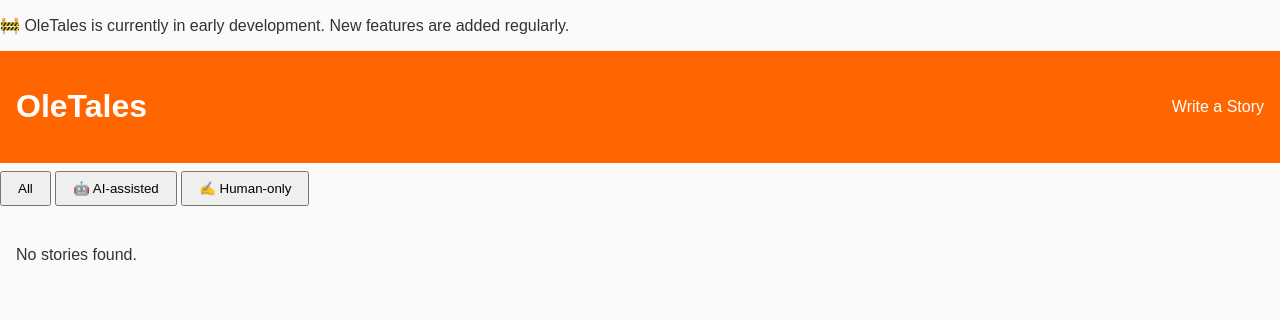
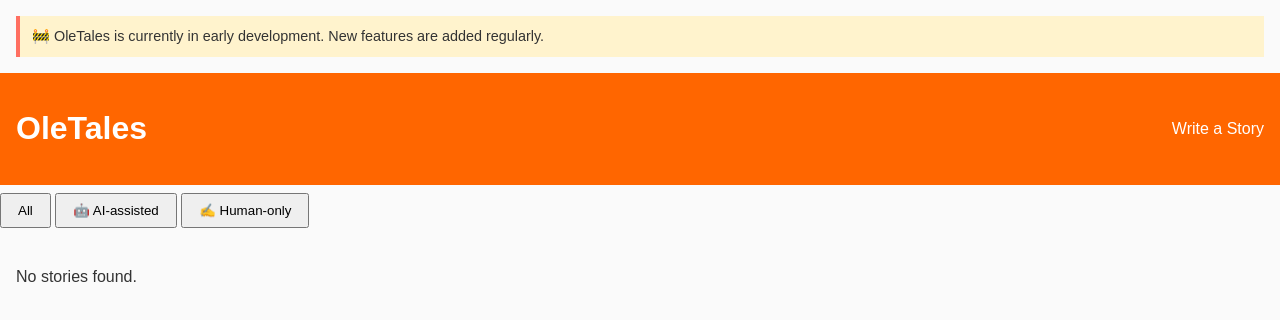
Before and after one commit to NicoleStart/OleTales, a plain HTML site: page index.html in a window 1280 px wide. Drawn offline with Linux system fonts and the light colour scheme.

Commit message:
Update styles.css

```diff
--- a/styles.css
+++ b/styles.css
@@ -41,3 +41,11 @@ button {
   margin: 0.5rem 0;
   cursor: pointer;
 }
+
+.notice {
+  background: #fff3cd;
+  padding: 0.75rem;
+  border-left: 4px solid #FF6F61;
+  margin: 1rem;
+  font-size: 0.9rem;
+}
```
